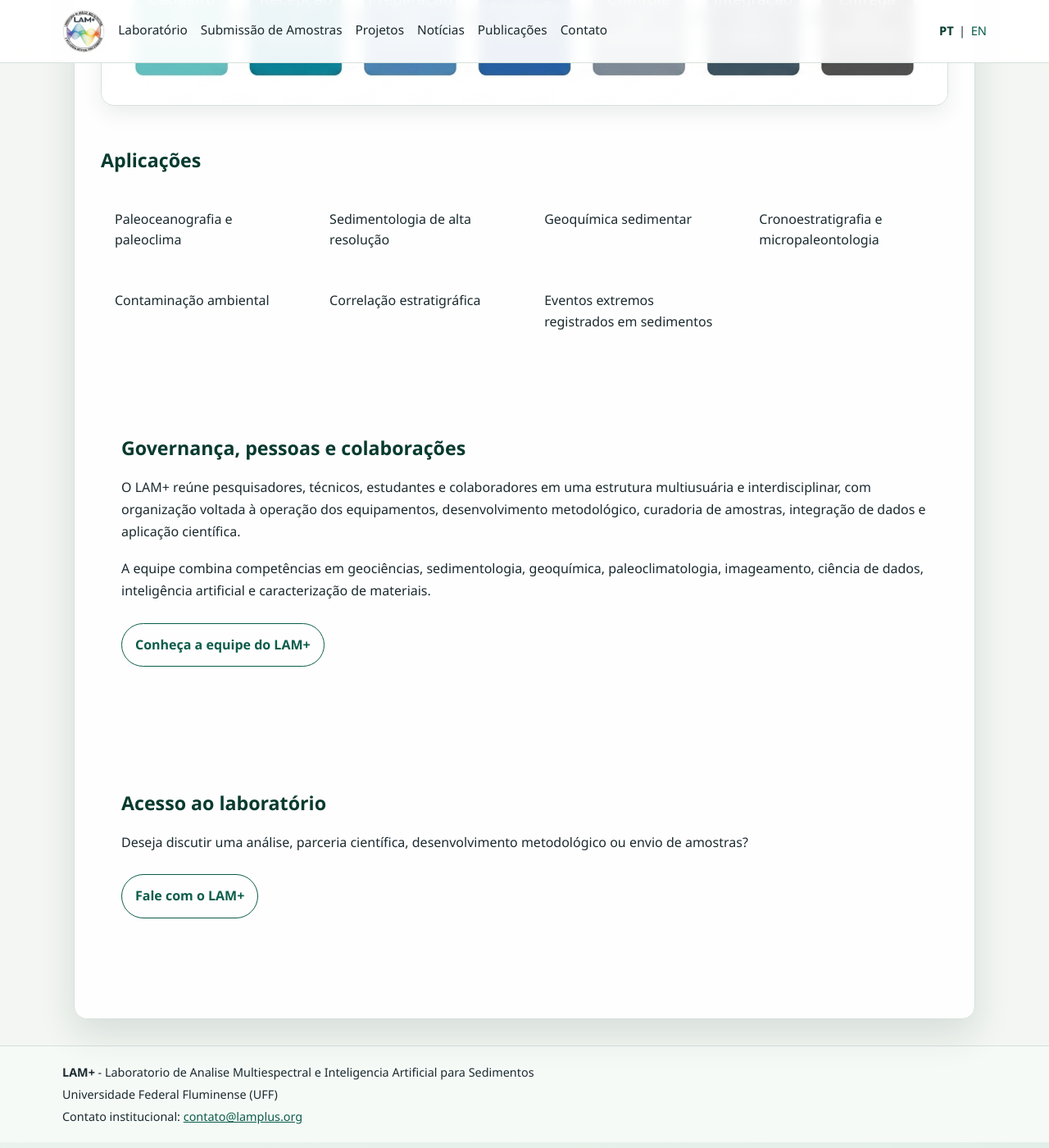
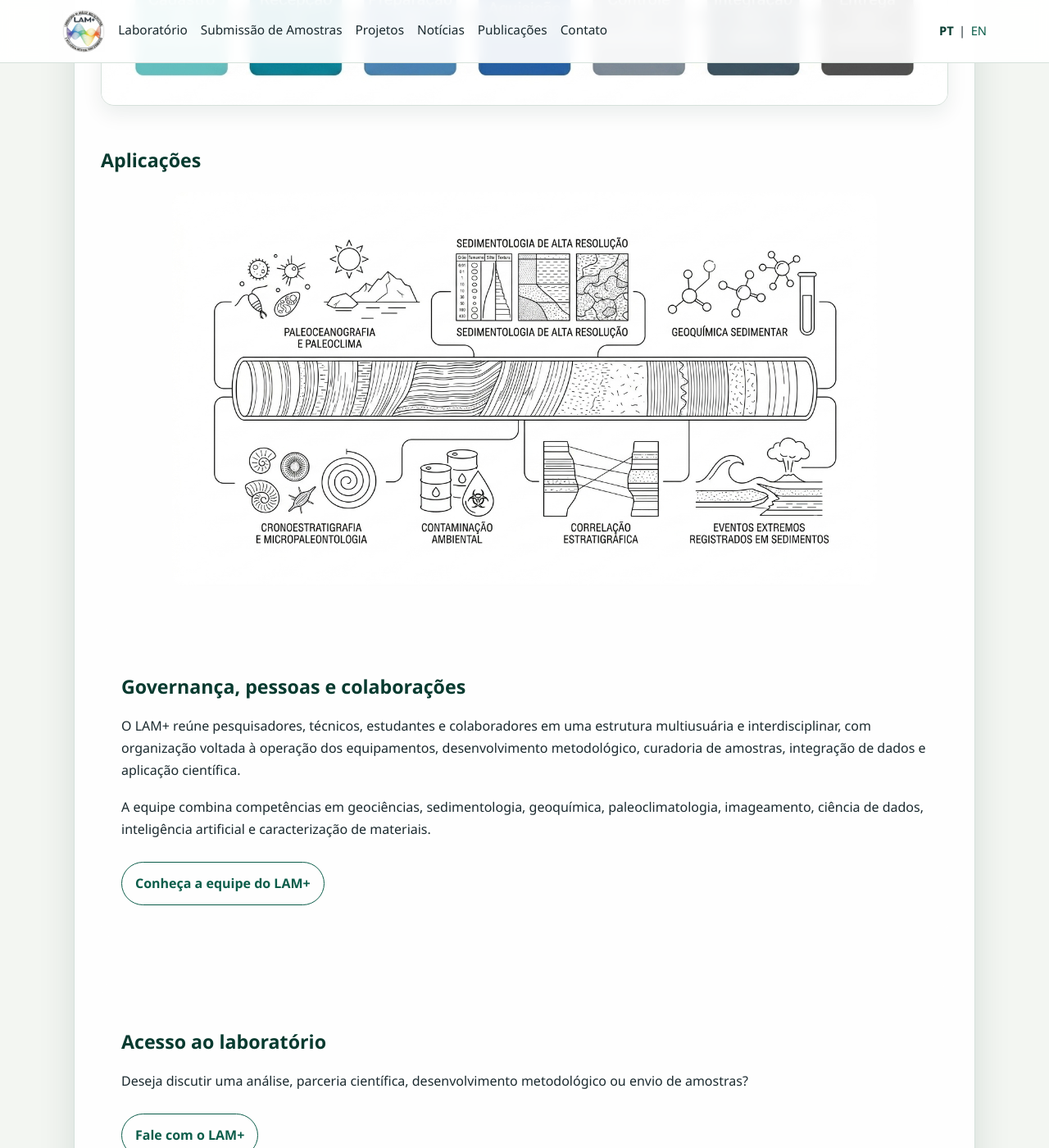
Before and after one commit to lam-plus/lam-plus.github.io, a Jekyll site: the page built from _pages/pt/laboratorio/index.md, in a window 1280 px wide and 1400 px high, scrolled down 4045 px. Shown: the whole window at 82% size. Built offline with Jekyll 4.4.1, drawn with Linux system fonts in a browser that asks for light colours.

Commit message:
Refactor code structure for improved readability and maintainability

```diff
--- a/_pages/pt/laboratorio/index.md
+++ b/_pages/pt/laboratorio/index.md
@@ -145,15 +145,8 @@ alt_lang: /en/laboratory/
 
 	<section class="lab-section">
 		<h2>Aplicações</h2>
-		<div class="applications-grid">
-			<div>Paleoceanografia e paleoclima</div>
-			<div>Sedimentologia de alta resolução</div>
-			<div>Geoquímica sedimentar</div>
-			<div>Cronoestratigrafia e micropaleontologia</div>
-			<div>Contaminação ambiental</div>
-			<div>Correlação estratigráfica</div>
-			<div>Eventos extremos registrados em sedimentos</div>
-
+		<div class="applications-figure">
+			<img src="{{ site.baseurl }}/assets/img/equipamentos/01_aplicacoes.png" alt="Aplicações científicas e técnicas do LAM+" />
 		</div>
 	</section>
 
--- a/assets/css/main.css
+++ b/assets/css/main.css
@@ -866,6 +866,21 @@ a:hover {
   box-shadow: 0 10px 25px rgba(9, 48, 39, 0.08);
 }
 
+.applications-figure {
+  display: flex;
+  justify-content: center;
+  width: 100%;
+  margin-top: 1.25rem;
+}
+
+.applications-figure img {
+  width: 100%;
+  max-width: 860px;
+  height: auto;
+  display: block;
+  border-radius: 14px;
+}
+
 .applications-grid {
   display: grid;
   grid-template-columns: repeat(4, minmax(0, 1fr));
```
Also changed, not shown: assets/img/equipamentos/01_aplicacoes.png (added), assets/img/equipamentos/01_applications.png (added).
